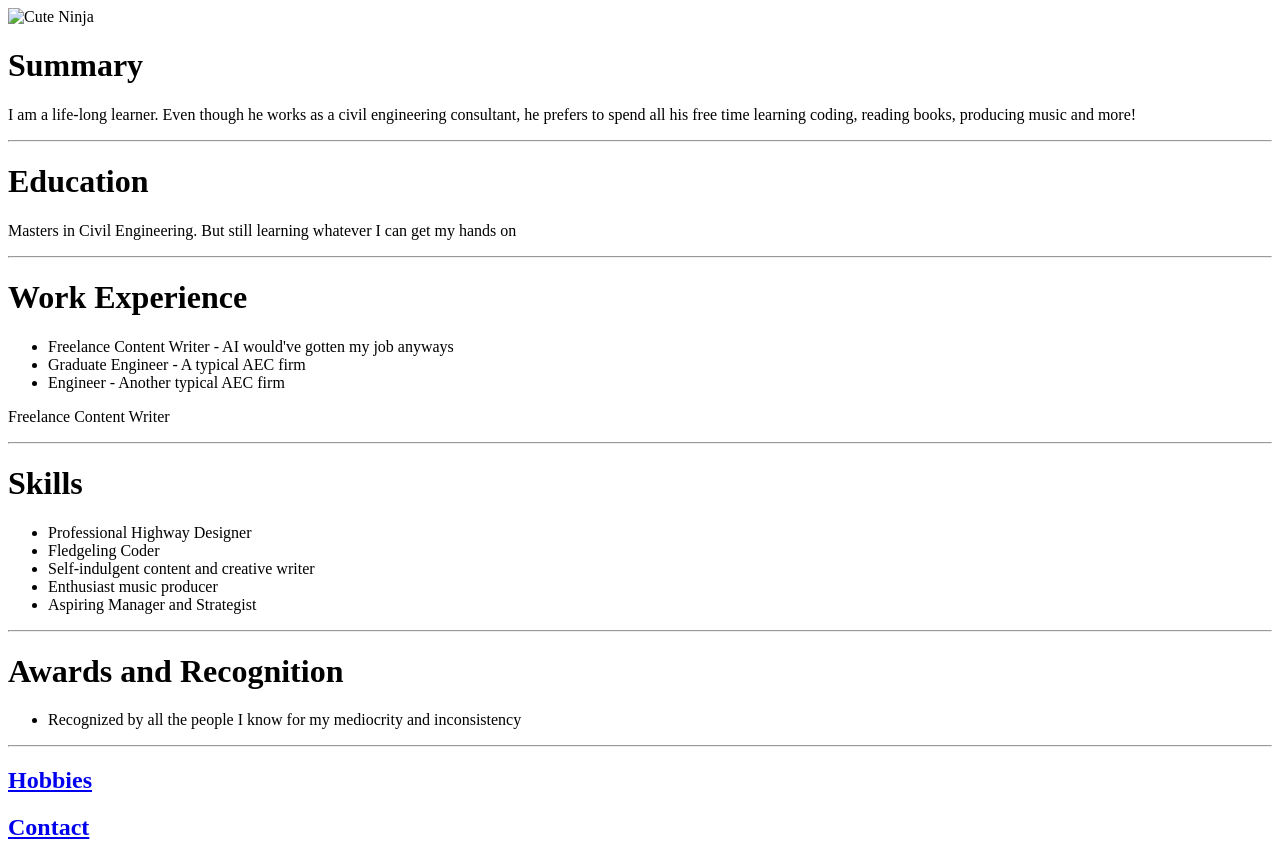
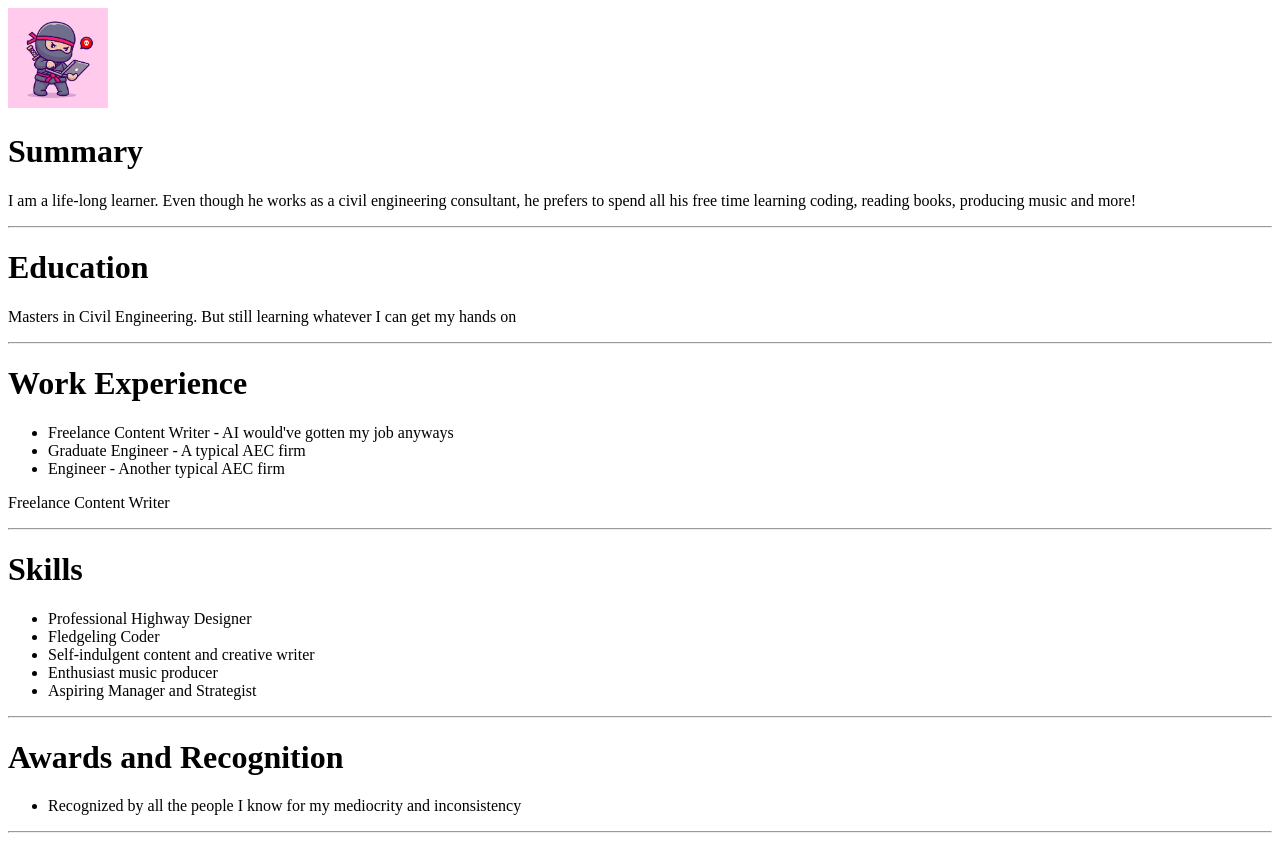
Before and after one commit to sunsetsandbeaches/fakeresume, a plain HTML site: page index.html in a window 1280 px wide. Shown: the top 843 px of the page. Drawn offline with Linux system fonts and the light colour scheme.

Commit message:
Added the picture and changed some code

```diff
--- a/index.html
+++ b/index.html
@@ -6,7 +6,7 @@
     <title>My Resume</title>
 </head>
 <body>
-    <img src="./Assets/cuteninja.jpg" alt="Cute Ninja" height="100">
+    <img src="./cuteninja.jpg" alt="Cute Ninja" height="100">
     <h1>Summary</h1>
     <p>I am a life-long learner. Even though he works as a civil engineering consultant, he prefers to spend all his free time learning coding, reading books, producing music and more!</p>
     <hr>
```
Also changed, not shown: cuteninja.jpg (added).
